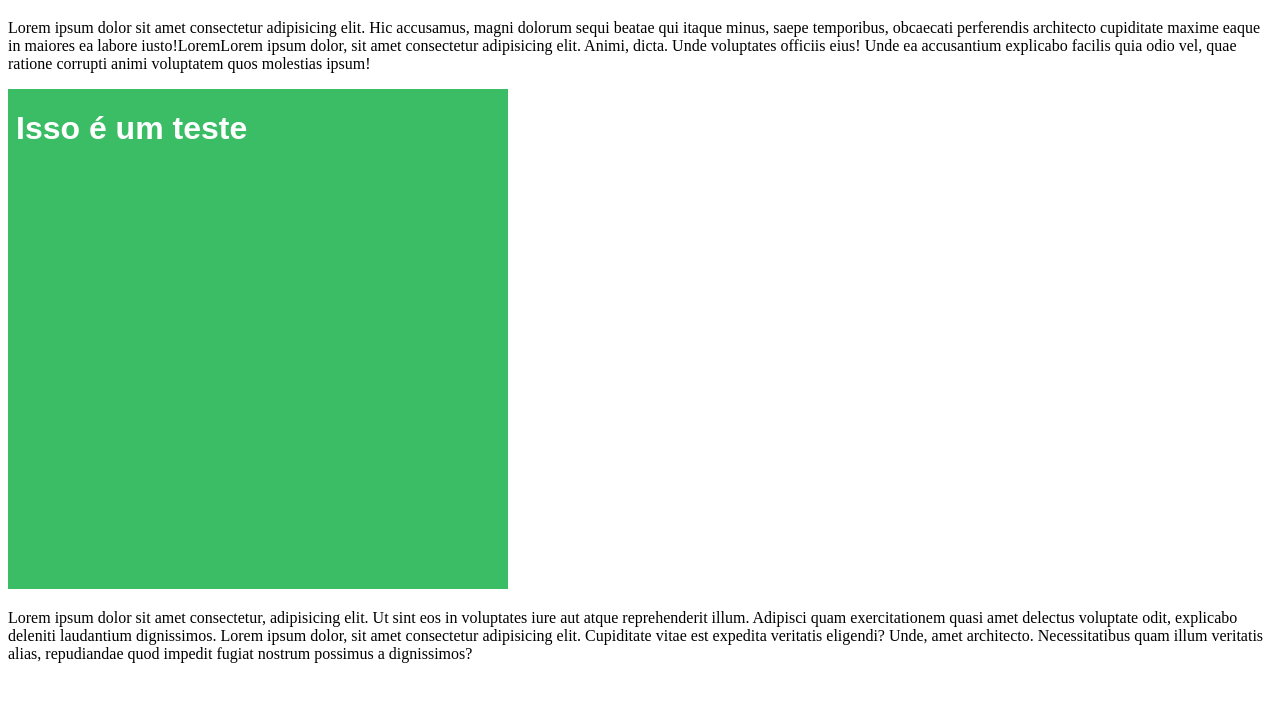
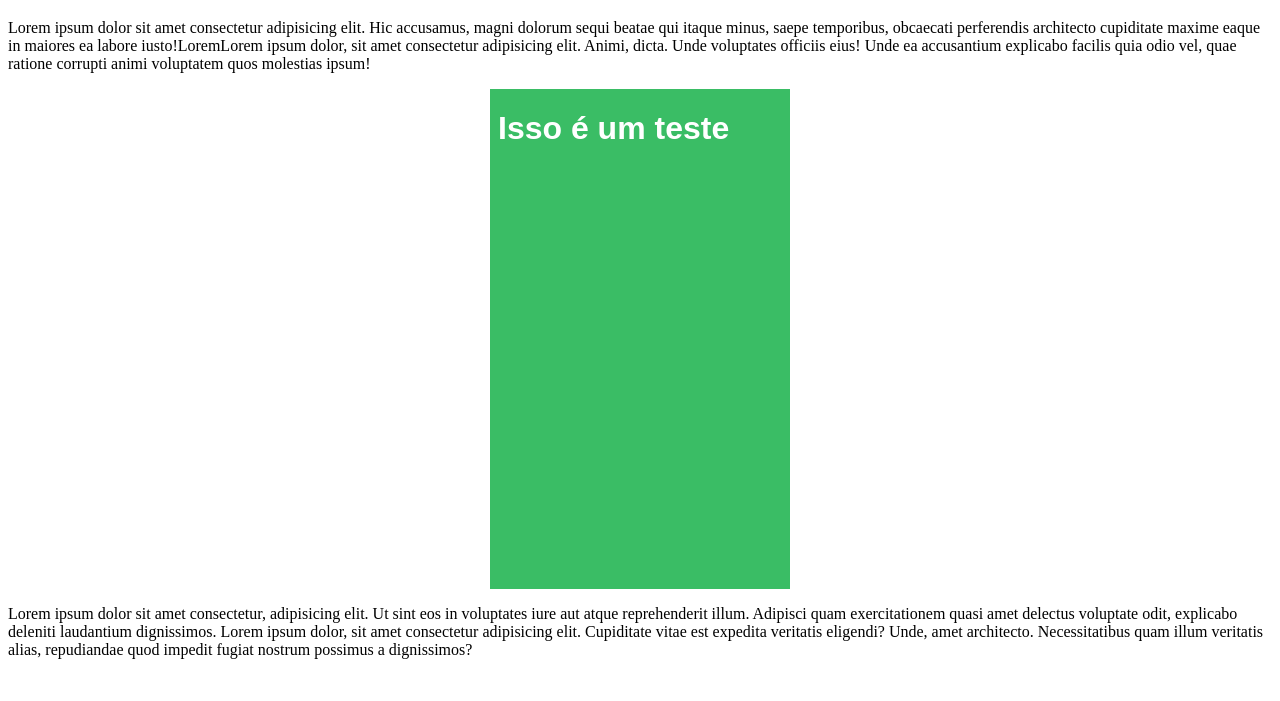
Before and after one commit to mauricesodre/html-css, a plain HTML site: page exercicios/ex024/iframe002.html in a window 1280 px wide. Shown: the part 61-762 px from the top of the page. Drawn offline with Linux system fonts and the light colour scheme.

Commit message:
atualizei ex 024 pg 02

```diff
--- a/exercicios/ex024/iframe002.html
+++ b/exercicios/ex024/iframe002.html
@@ -4,13 +4,22 @@
     <meta charset="UTF-8">
     <meta name="viewport" content="width=device-width, initial-scale=1.0">
     <title>Iframe</title>
+    <style>
+        iframe {
+            width: 300px;
+            display: block;
+            margin: auto;
+        }
+    </style>
 </head>
 <body>
     <h1>Teste com iframe</h1>
     <p>Lorem ipsum dolor sit amet consectetur adipisicing elit. Hic accusamus, magni dolorum sequi beatae qui itaque minus, saepe temporibus, obcaecati perferendis architecto cupiditate maxime eaque in maiores ea labore iusto!LoremLorem ipsum dolor, sit amet consectetur adipisicing elit. Animi, dicta. Unde voluptates officiis eius! Unde ea accusantium explicabo facilis quia odio vel, quae ratione corrupti animi voluptatem quos molestias ipsum!
     </p>
 
-    <iframe src="pag001.html" frameborder="0" height="500" width="500"></iframe>
+    <iframe src="paginas extras/pag001.html" frameborder="0" height="500" width="500">
+        <p class="erro">Infelismente seu navegador não é compatível com isso</p>
+    </iframe>
 
     <p>Lorem ipsum dolor sit amet consectetur, adipisicing elit. Ut sint eos in voluptates iure aut atque reprehenderit illum. Adipisci quam exercitationem quasi amet delectus voluptate odit, explicabo deleniti laudantium dignissimos. Lorem ipsum dolor, sit amet consectetur adipisicing elit. Cupiditate vitae est expedita veritatis eligendi? Unde, amet architecto. Necessitatibus quam illum veritatis alias, repudiandae quod impedit fugiat nostrum possimus a dignissimos?</p>
 </body>
```
Also changed, not shown: exercicios/ex024/paginas extras/pag001.html (renamed from exercicios/ex024/pag001.html).
